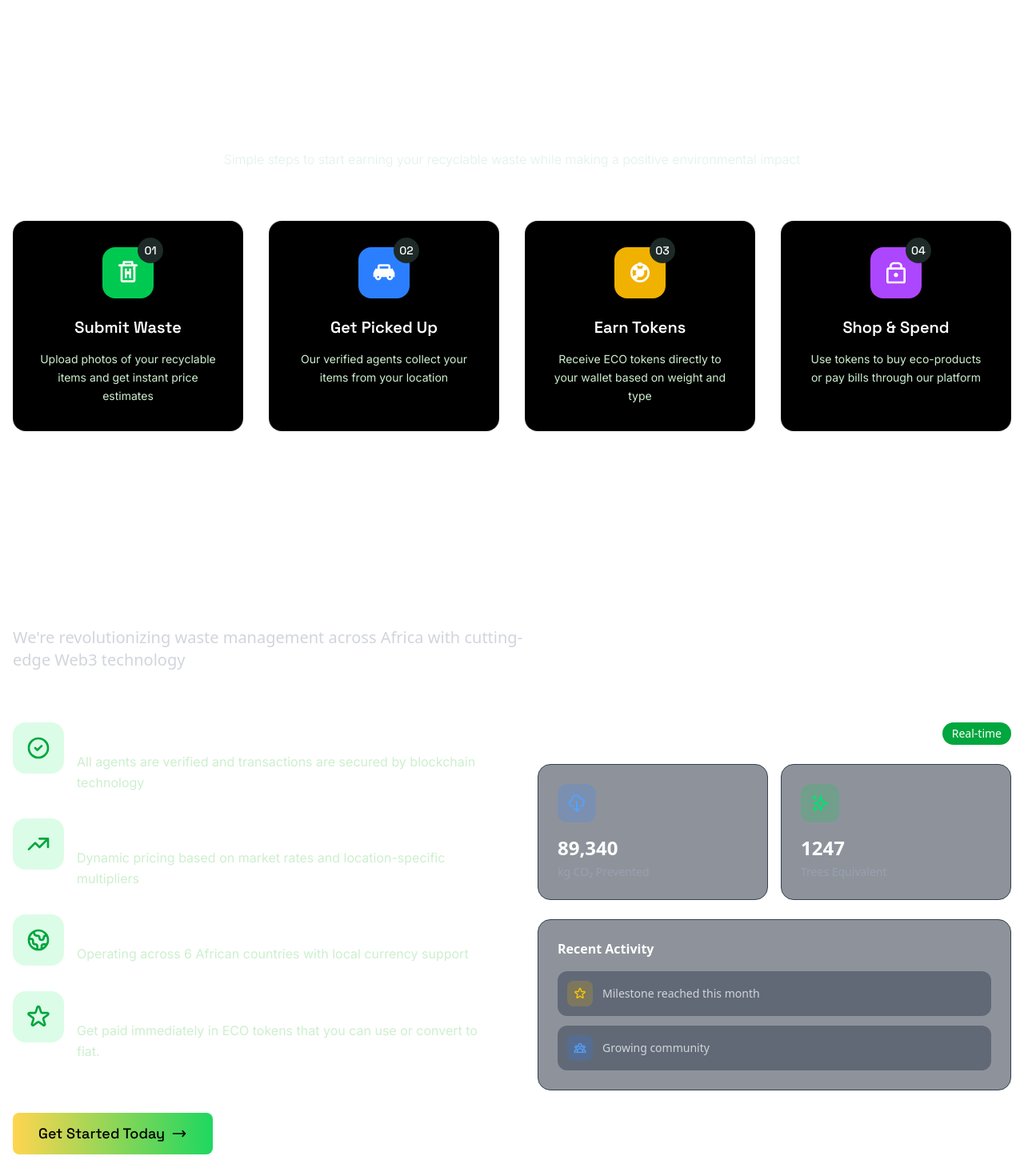
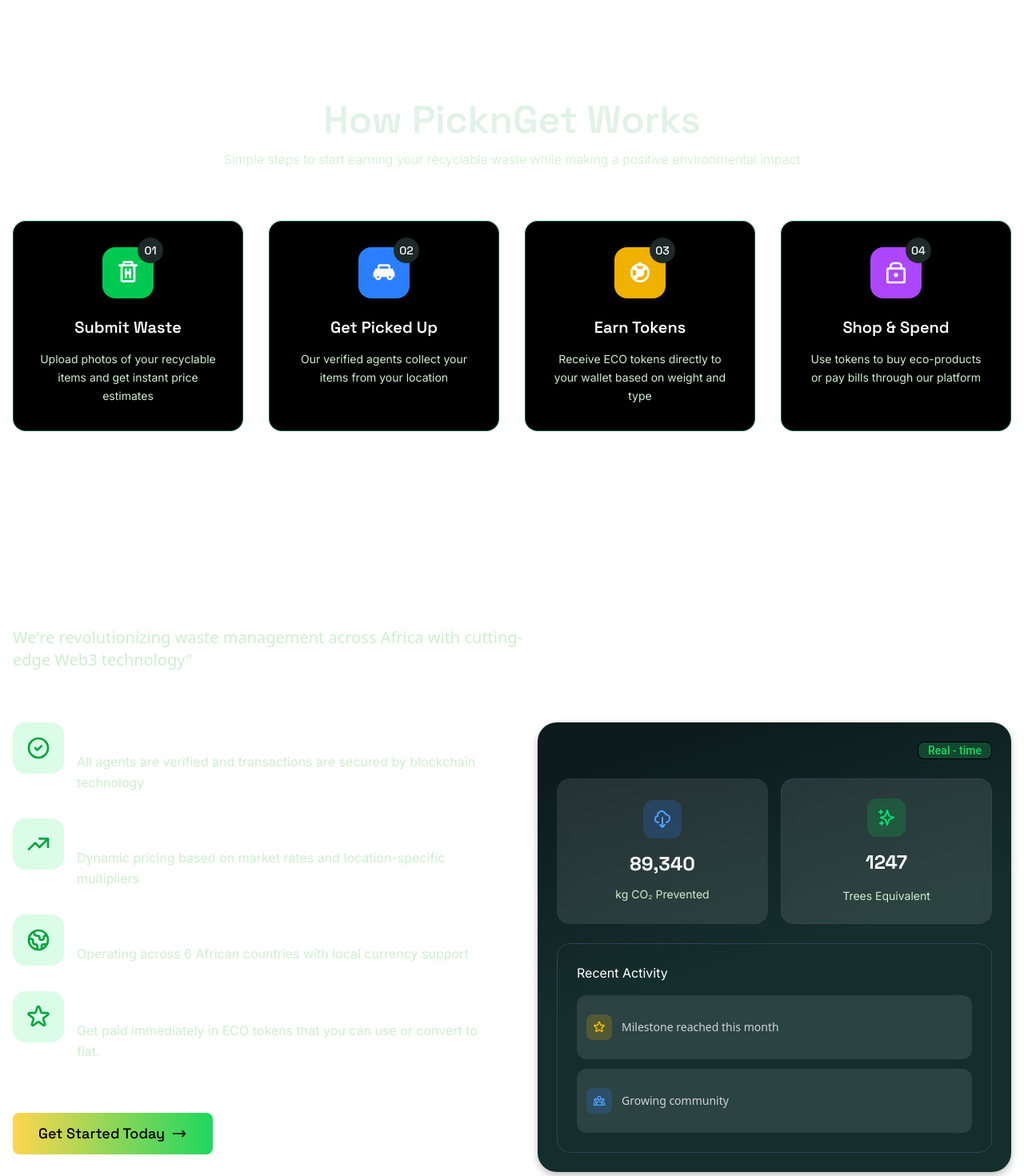
Before and after one commit to kemsguy7/pick-n-get-fe, a Next.js app: page / in a window 1280 px wide. Shown: the part 940-2410 px from the top of the page at 80% size. Built offline with nearby package versions, Linux system fonts and the light colour scheme.

Commit message:
updates : aligned how picknget component to design

```diff
--- a/app/components/home/HowTo.tsx
+++ b/app/components/home/HowTo.tsx
@@ -11,7 +11,7 @@
 const StepCard: React.FC<StepCardProps> = ({ stepNumber, title, description, icon, iconBgColor }) => {
   return (
     <div
-      className="relative bg-black backdrop-blur-custom border border-white/10 rounded-2xl p-8 flex flex-col items-center text-center  w-full
+      className="relative bg-black border-shiny-green backdrop-blur-custom border hover:transform hover:scale-105 duration-300 rounded-2xl p-8 flex flex-col items-center text-center  w-full
       "
 
     >
@@ -107,12 +107,11 @@
       <div className="max-w-7xl mx-auto">
         {/* Header */}
         <div className="text-center mb-16">
-          <h1 className="text-3xl md:text-5xl  font-bold text-white mb-3 text-balance font-space-grotesk">
-            How EcoCleans Works
+          <h1 className="text-3xl md:text-5xl  font-semibold  mb-3 text-balance font-space-grotesk description-text">
+            How PicknGet Works
           </h1>
           <p
-            className="  mx-auto leading-relaxed text-balance font-inter font-light"
-            style={{ color: "var(--description-text)" }}
+            className="  mx-auto leading-relaxed text-balance font-inter font-light secondary-text"
           >
             Simple steps to start earning your recyclable waste while making a positive environmental impact
           </p>
--- a/app/components/home/WhyChoose.tsx
+++ b/app/components/home/WhyChoose.tsx
@@ -67,11 +67,11 @@
       <div className="max-w-7xl mx-auto">
         {/* Header */}
         <div className="mb-16">
-          <h2 className="text-4xl md:text-5xl lg:text-6xl font-bold text-white mb-6 text-balance">
-            Why Choose EcoCleans?
+          <h2 className="text-4xl md:text-5xl font-space-grotesk  lg:text-6xl font-semibold text-white mb-6 text-balance">
+            Why Choose PicknGet?
           </h2>
-          <p className="text-lg md:text-xl text-gray-300 max-w-2xl text-pretty">
-            {"We're revolutionizing waste management across Africa with cutting-edge Web3 technology"}
+          <p className="text-lg md:text-xl font-normal secondary-text text-gray-300 max-w-2xl text-pretty">
+            We're revolutionizing waste management across Africa with cutting-edge Web3 technology"
           </p>
         </div>
 
@@ -108,17 +108,17 @@
           </div>
 
           {/* Right Column - Dashboard */}
-          <div className="space-y-6">
+          <div className="space-y-6 footer-gradient footer-theme-shadow p-6 rounded-3xl">
             {/* Real-time Badge */}
-            <div className="flex justify-end">
-              <span className="bg-green-600 text-white px-3 py-1 rounded-full text-sm font-medium">Real-time</span>
+            <div className="flex justify-end ">
+              <span className="bg-[#1ED76033] border border-black text-primary font-roboto  px-3  rounded-lg text-sm font-medium">Real - time</span>
             </div>
 
             {/* Stats Cards */}
-            <div className="grid grid-cols-1 sm:grid-cols-2 gap-4">
+            <div className="grid grid-cols-1  sm:grid-cols-2 gap-4">
               {/* CO2 Prevented Card */}
-              <div className="bg-gray-800/50 backdrop-blur-sm border border-gray-700 rounded-2xl p-6">
-                <div className="flex items-center justify-center w-12 h-12 bg-blue-500/20 rounded-xl mb-4">
+              <div className="bg-white/10 flex flex-col items-center  justify-center backdrop-blur-sm hover:border hover:border-gray-700 rounded-2xl p-6">
+                <div className="flex items-center  justify-center w-12 h-12 bg-blue-500/20 rounded-xl mb-4">
                   <svg className="w-6 h-6 text-blue-400" fill="none" stroke="currentColor" viewBox="0 0 24 24">
                     <path
                       strokeLinecap="round"
@@ -128,12 +128,12 @@
                     />
                   </svg>
                 </div>
-                <div className="text-2xl font-bold text-white mb-1">89,340</div>
-                <div className="text-gray-400 text-sm">kg CO₂ Prevented</div>
+                <div className="text-2xl font-space-grotesk font-bold text-white mb-3">89,340</div>
+                <div className="text-gray-400 md:text-md font-inter secondary-text text-sm">kg CO₂ Prevented</div>
               </div>
 
               {/* Trees Equivalent Card */}
-              <div className="bg-gray-800/50 backdrop-blur-sm border border-gray-700 rounded-2xl p-6">
+              <div className="bg-white/10 flex flex-col items-center backdrop-blur-sm border border-gray-700 rounded-2xl p-6">
                 <div className="flex items-center justify-center w-12 h-12 bg-green-500/20 rounded-xl mb-4">
                   <svg className="w-6 h-6 text-green-400" fill="none" stroke="currentColor" viewBox="0 0 24 24">
                     <path
@@ -144,16 +144,16 @@
                     />
                   </svg>
                 </div>
-                <div className="text-2xl font-bold text-white mb-1">1247</div>
-                <div className="text-gray-400 text-sm">Trees Equivalent</div>
+                <div className="text-2xl font-bold font-space-grotesk text-white mb-4">1247</div>
+                <div className="text-gray-400 font-normal font-inter secondary-text text-sm md:text-md">Trees Equivalent</div>
               </div>
             </div>
 
             {/* Recent Activity */}
-            <div className="bg-gray-800/50 backdrop-blur-sm border border-gray-700 rounded-2xl p-6">
-              <h4 className="text-white font-semibold mb-4">Recent Activity</h4>
+            <div className=" border border-gray-700 rounded-2xl p-6">
+              <h4 className="text-white font-normal font-inter mb-4">Recent Activity</h4>
               <div className="space-y-3">
-                <div className="flex items-center gap-3 p-3 bg-gray-700/50 rounded-xl">
+                <div className="flex items-center gap-3 py-6 px-3 bg-white/10 backdrop-blur-sm rounded-xl">
                   <div className="flex items-center justify-center w-8 h-8 bg-yellow-500/20 rounded-lg">
                     <svg className="w-4 h-4 text-yellow-400" fill="none" stroke="currentColor" viewBox="0 0 24 24">
                       <path
@@ -166,7 +166,7 @@
                   </div>
                   <span className="text-gray-300 text-sm">Milestone reached this month</span>
                 </div>
-                <div className="flex items-center gap-3 p-3 bg-gray-700/50 rounded-xl">
+                <div className="flex items-center gap-3 py-6 px-3 bg-white/10 backdrop-blur-sm rounded-xl">
                   <div className="flex items-center justify-center w-8 h-8 bg-blue-500/20 rounded-lg">
                     <svg className="w-4 h-4 text-blue-400" fill="none" stroke="currentColor" viewBox="0 0 24 24">
                       <path
--- a/app/globals.css
+++ b/app/globals.css
@@ -136,6 +136,11 @@
   }
   .description-text {
     color: var(--description-text);
+  }
+
+  /* borders */
+  .border-shiny-green {
+    border: 1px solid #1DE9B666
   }
 
   /*Shadows*/
```
